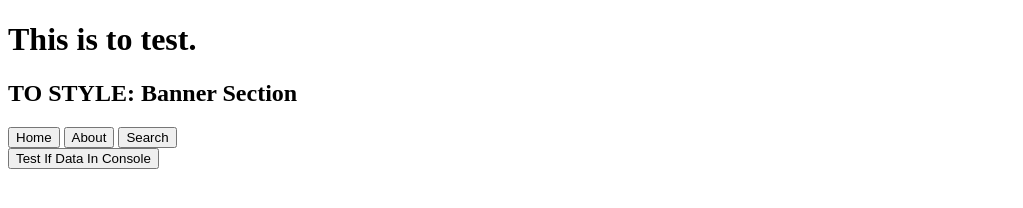
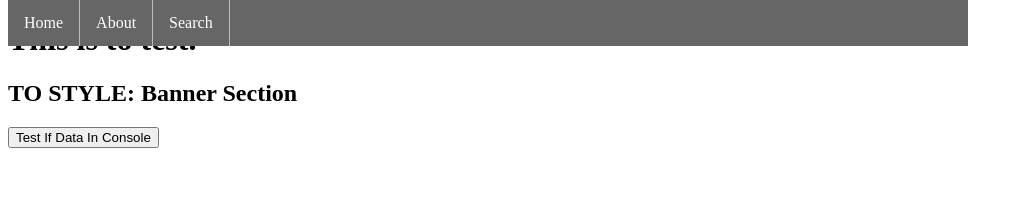
Before and after one commit to alyssaraq98/INST377-GroupProject-A97, a website: page public/index.html in a window 1280 px wide. Shown: the whole page, without its empty margins (0-1023 px from the left). Drawn offline with nearby package versions, Linux system fonts and the light colour scheme.

Commit message:
added navbar to other pages

```diff
--- a/public/index.css
+++ b/public/index.css
@@ -0,0 +1,33 @@
+
+ul {
+    list-style-type: none;
+    margin: 0;
+    padding: 0;
+    overflow: hidden;
+    background-color: #666;
+    position: fixed;
+    top: 0;
+    width: 75%;
+}
+
+li {
+    float: left;
+    border-right: 1px solid #bbb;
+}
+
+li a {
+    display: block;
+    color: white;
+    text-align: center;
+    padding: 14px 16px;
+    text-decoration: none;
+}
+
+  /* Change the link color to #111 (black) on hover */
+li a:hover {
+    background-color: #111;
+}
+
+.active {
+    background-color: #4CAF50;
+}
--- a/public/index.html
+++ b/public/index.html
@@ -16,9 +16,11 @@
     <h1>This is to test.</h1>
 
     <h2>TO STYLE: Banner Section</h2>
-        <button id="home" class="banner">Home</button>
-        <button id="about" class="banner">About</button>
-        <button id="search" class="banner">Search</button>
+    <ul>
+      <li><a href="index.html">Home</a></li>
+      <li><a href="about.html">About</a></li>
+      <li><a href="seach.html">Search</a></li>
+  </ul>
 
     <form>
         <button
```
Also changed, not shown: public/about.html (+2 -2 lines), public/search.html (+6 -0 lines).
